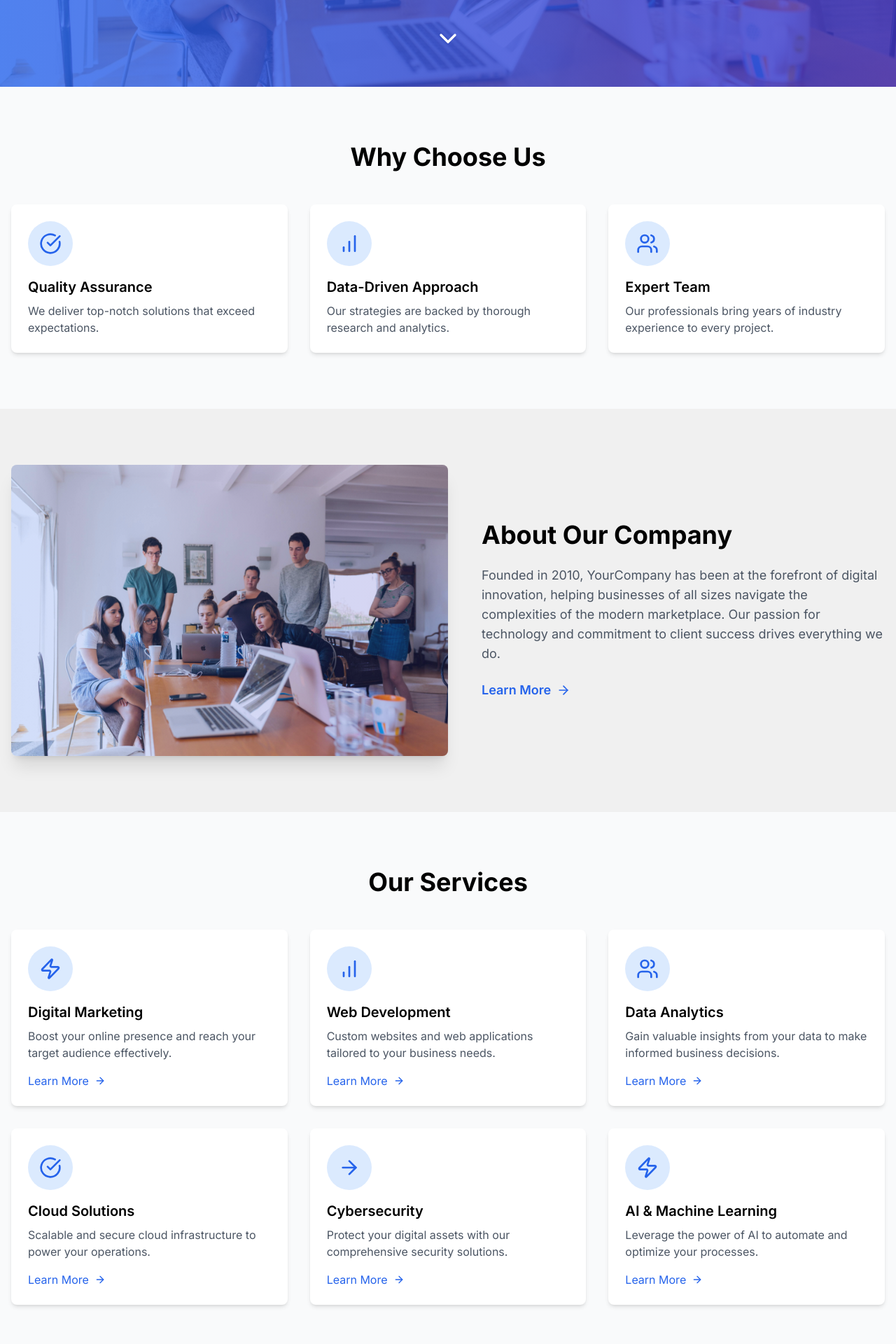
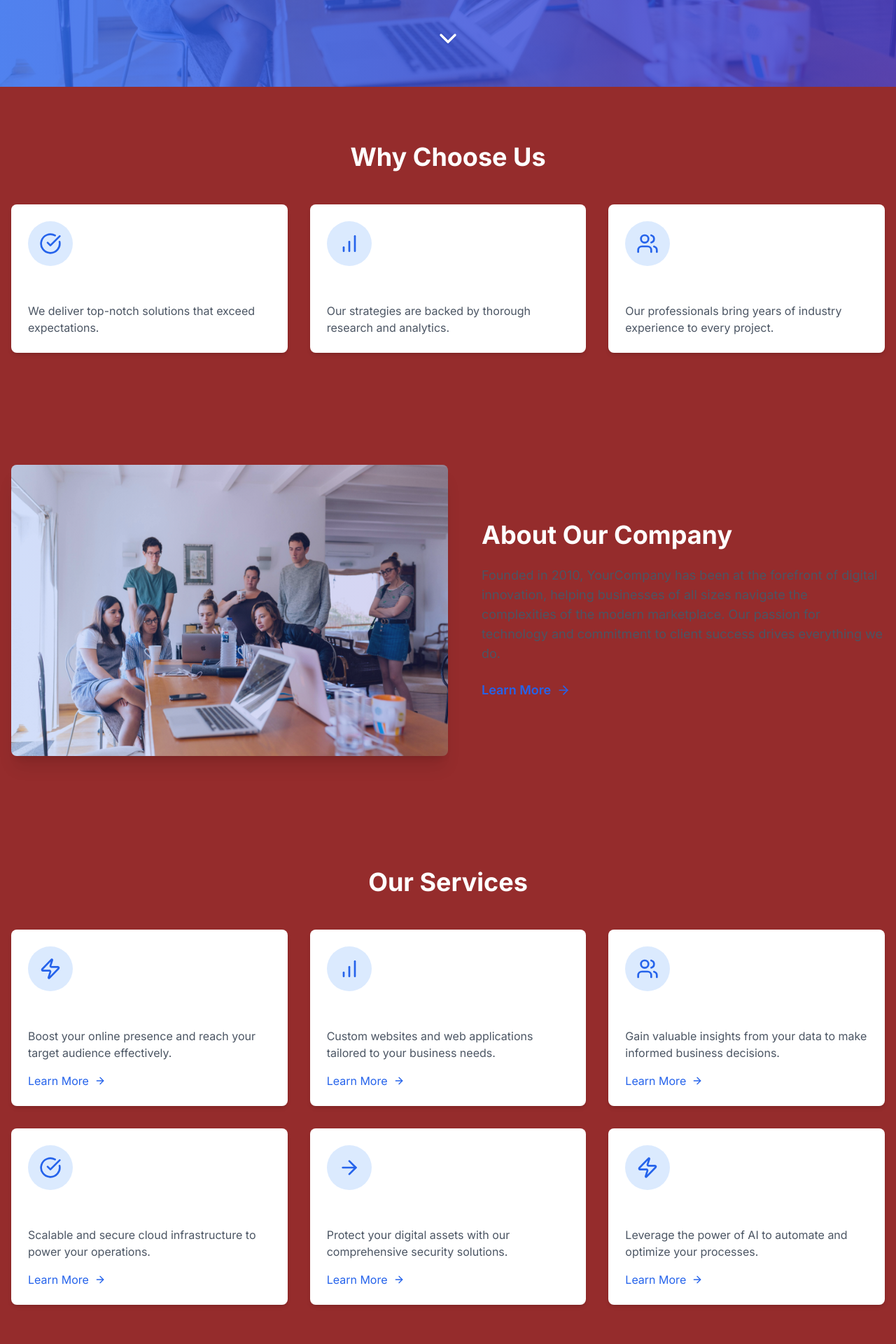
Before and after one commit to SunnySiddique/Y-ENTERTAINMENT-COM, a React (Vite) app: page / in a window 1280 px wide. Shown: the part 740-2660 px from the top of the page at 70% size. Built offline with nearby package versions, Linux system fonts and the light colour scheme.

Commit message:
background updated

```diff
--- a/src/components/PageTransition.jsx
+++ b/src/components/PageTransition.jsx
@@ -20,7 +20,7 @@ const PageTransition = () => {
   return (
     <>
       <motion.div
-        className="fixed top-full right-0 h-screen w-screen z-30 bg-[#2e2257]"
+        className="fixed top-full right-0 h-screen w-screen z-30 bg-[#952C2C]"
         variants={transitionVariants}
         initial="initial"
         animate="animate"
@@ -28,7 +28,7 @@ const PageTransition = () => {
         transition={{ delay: 0.2, duration: 0.6, ease: "easeInOut" }}
       ></motion.div>
       <motion.div
-        className="fixed top-full right-0 h-screen w-screen z-20 bg-[#3b2d71]"
+        className="fixed top-full right-0 h-screen w-screen z-20 bg-[#e15858]"
         variants={transitionVariants}
         initial="initial"
         animate="animate"
@@ -36,7 +36,7 @@ const PageTransition = () => {
         transition={{ delay: 0.4, duration: 0.6, ease: "easeInOut" }}
       ></motion.div>
       <motion.div
-        className="fixed top-full right-0 h-screen w-screen z-10 bg-[#2e2257]"
+        className="fixed top-full right-0 h-screen w-screen z-10 bg-[#b96c6c]"
         variants={transitionVariants}
         initial="initial"
         animate="animate"
--- a/src/components/about/AboutPeopleSection.jsx
+++ b/src/components/about/AboutPeopleSection.jsx
@@ -21,7 +21,7 @@ const itemVariants = {
 
 const AboutPeopleSection = () => {
   return (
-    <section className="py-20 px-4 bg-gray-50">
+    <section className="py-20 px-4 ">
       <div className="container mx-auto">
         <div className="space-y-12">
           <div className="text-center">
--- a/src/components/about/CompanyHistorySection.jsx
+++ b/src/components/about/CompanyHistorySection.jsx
@@ -23,7 +23,7 @@ const itemVariants = {
 
 const CompanyHistorySection = () => {
   return (
-    <section className="py-20 px-4 bg-gray-50">
+    <section className="py-20 px-4">
       <div className="container mx-auto">
         <motion.div
           variants={containerVariants}
--- a/src/components/contact/ContactSection.jsx
+++ b/src/components/contact/ContactSection.jsx
@@ -26,7 +26,7 @@ const contactData = [
 
 const ContactSection = () => {
   return (
-    <div className="min-h-screen bg-gradient-to-b from-gray-100 to-white">
+    <div className="min-h-screen ">
       <div className="px-4 py-12 mx-auto max-w-6xl">
         <motion.div
           initial={{ opacity: 0, y: 20 }}
--- a/src/components/contact/FAQSection.jsx
+++ b/src/components/contact/FAQSection.jsx
@@ -36,7 +36,7 @@ const FAQSection = () => {
       initial={{ opacity: 0, y: 20 }}
       animate={{ opacity: 1, y: 0 }}
       transition={{ duration: 0.5, delay: 0.4 }}
-      className="bg-white p-6 rounded-lg shadow-md mb-10 md:mb-20"
+      className="container mx-auto p-6 rounded-lg shadow-md mb-10 md:mb-20 text-white"
     >
       <h2 className="text-2xl font-bold mb-6">Frequently Asked Questions</h2>
       <div className="space-y-4">
--- a/src/components/media/MediaInstagramGallery.jsx
+++ b/src/components/media/MediaInstagramGallery.jsx
@@ -126,7 +126,7 @@ const MediaInstagramGallery = () => {
   const swiperRef = useRef(null);
 
   return (
-    <div className="min-h-screen flex flex-col items-center justify-center bg-gray-100 p-4">
+    <div className="min-h-screen flex flex-col items-center justify-center  p-4">
       <h1 className="text-center text-5xl mb-8 uppercase font-semibold">
         Instagram
       </h1>
--- a/src/index.css
+++ b/src/index.css
@@ -5,7 +5,8 @@
 @tailwind utilities;
 
 body {
-  background-color: #f0f0f0;
+  background-color: #952c2c !important;
+  color: #fff !important;
   font-family: "Inter", sans-serif;
 }
 
--- a/src/pages/about/AboutPage.jsx
+++ b/src/pages/about/AboutPage.jsx
@@ -9,7 +9,7 @@ import VisionAndMissionSection from "../../components/about/VisionAndMissionSect
 
 const AboutPage = () => {
   return (
-    <div className=" py-10 md:py-10">
+    <div>
       {/* About Section */}
       <AboutSection />
 
--- a/src/pages/home/CTASection.jsx
+++ b/src/pages/home/CTASection.jsx
@@ -4,7 +4,7 @@ import aboutImage from "/aboutImage.jpg";
 
 const CTASection = () => {
   return (
-    <section id="contact" className="relative py-20 overflow-hidden">
+    <section className="relative py-20 overflow-hidden">
       <div className="absolute inset-0 z-0">
         <img
           src={aboutImage}
--- a/src/pages/home/HomeAbout.jsx
+++ b/src/pages/home/HomeAbout.jsx
@@ -4,7 +4,7 @@ import aboutImage from "/aboutImage.jpg";
 
 const HomeAbout = () => {
   return (
-    <section id="about" className="py-20">
+    <section className="py-20">
       <div className="container mx-auto px-4">
         <div className="flex flex-col md:flex-row items-center">
           <motion.div
--- a/src/pages/home/HomeFeaturesSection.jsx
+++ b/src/pages/home/HomeFeaturesSection.jsx
@@ -23,7 +23,7 @@ const features = [
 
 const HomeFeaturesSection = () => {
   return (
-    <section className="py-20 bg-gray-50">
+    <section className="py-20">
       <div className="container mx-auto px-4">
         <h2 className="text-4xl font-bold text-center mb-12">Why Choose Us</h2>
         <div className="grid grid-cols-1 md:grid-cols-3 gap-8">
--- a/src/pages/home/ServicesSection.jsx
+++ b/src/pages/home/ServicesSection.jsx
@@ -3,7 +3,7 @@ import { ArrowRight, BarChart, CheckCircle, Users, Zap } from "lucide-react";
 
 const ServicesSection = () => {
   return (
-    <section id="services" className="py-20 bg-gray-50">
+    <section id="services" className="py-20">
       <div className="container mx-auto px-4">
         <h2 className="text-4xl font-bold text-center mb-12">Our Services</h2>
         <div className="grid grid-cols-1 md:grid-cols-2 lg:grid-cols-3 gap-8">
```
